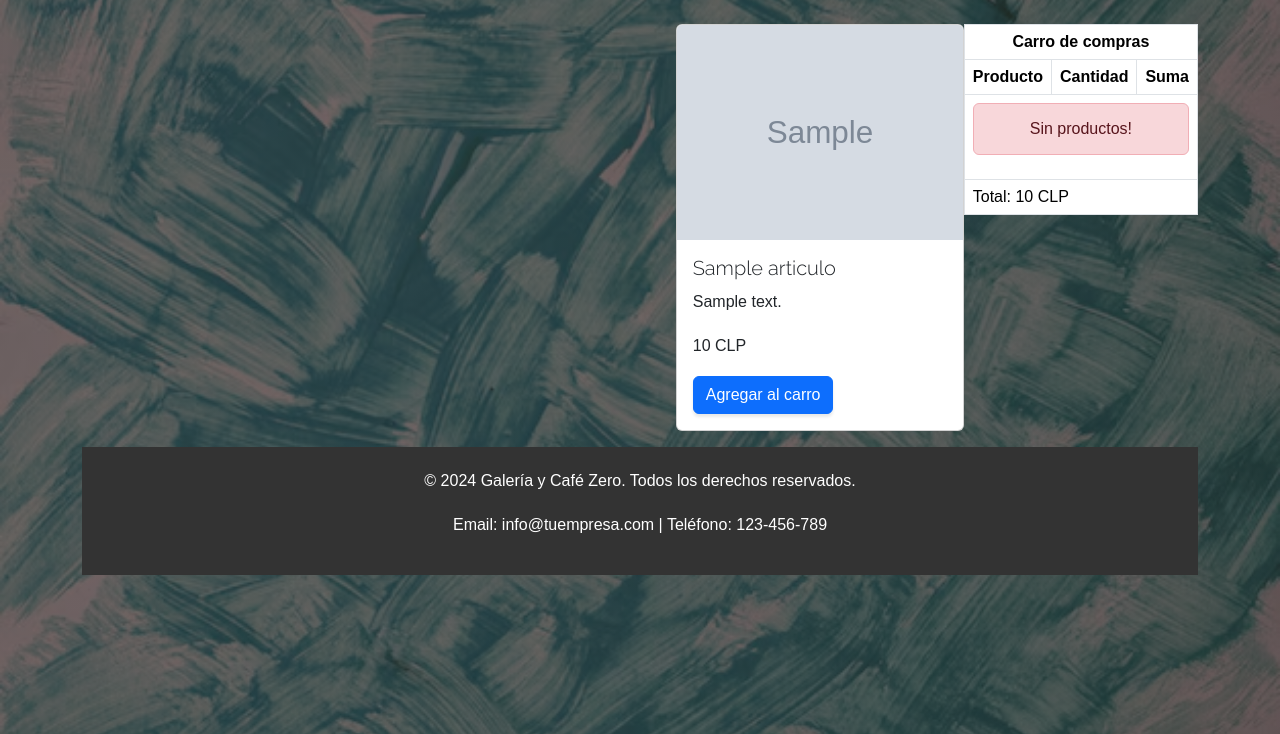
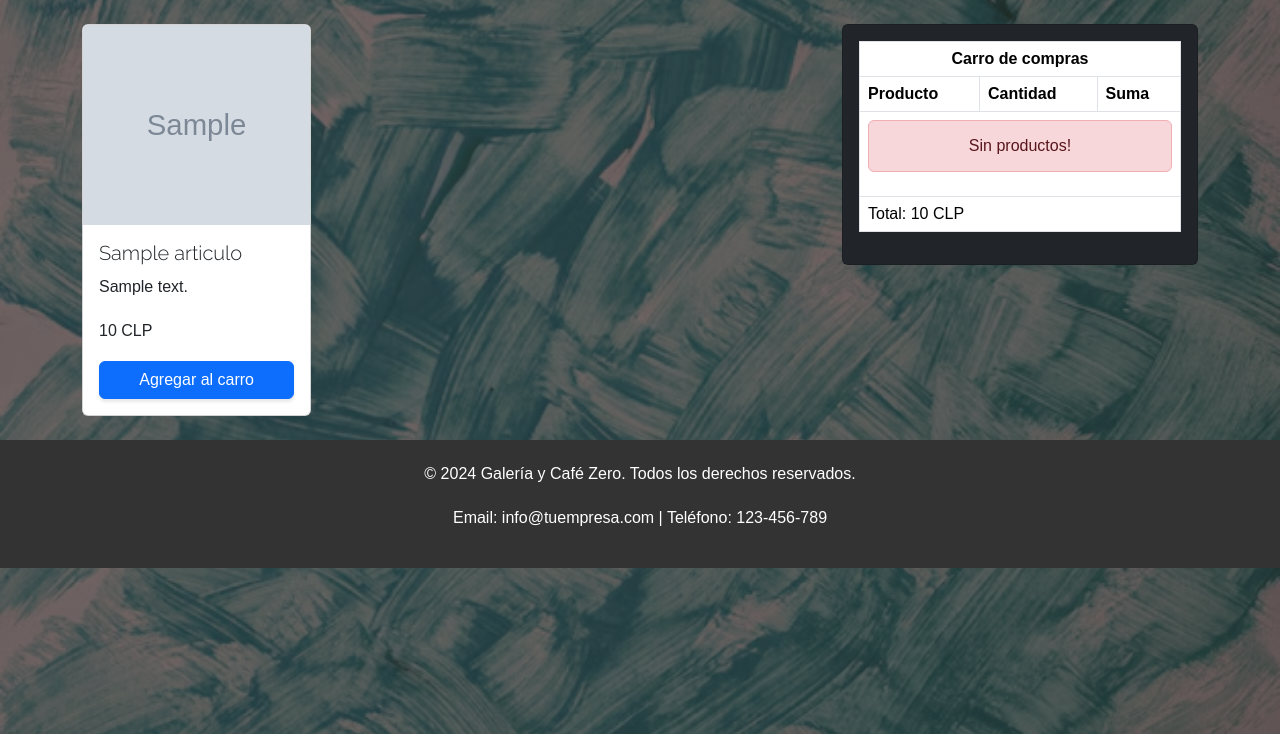
Before and after one commit to Loree1512/DjangoWebZero, a Django app: template catalogo/templates/catalogo/catalogo.html in a window 1280 px wide. Shown: the part 66-800 px from the top of the page. Run offline with Django 3.2, Linux system fonts and the light colour scheme; the template is opened without the code that fills it: most values are stand-ins (such as "Sample title", 1, 10 or a date in 2020); grey boxes marked "Sample" are stand-in pictures; some libraries are stand-ins or nearby versions.

Commit message:
Arreglo diseño Catalogo y probando funcionamiento, ¡Funcionó! :)

```diff
--- a/catalogo/templates/catalogo/catalogo.html
+++ b/catalogo/templates/catalogo/catalogo.html
@@ -9,26 +9,29 @@
 {% bootstrap_javascript %}
 
 {% block content %}
-<div class="container">
-    <div style="float:right ;">
+<div class="container mt-4">
+    <div class="row">
+        <!-- Carrito -->
+        <div class="col-md-4 order-md-2 mb-4">
+            <div class="card bg-dark text-dark">
+                <div class="card-body">
                     {% include "carro/widget.html" %}
                 </div>
+            </div>
+        </div>
 
-<div class="container mt-4">
-    <div class="d-flex justify-content-end mb-3">
-
+                <!-- Catálogo -->
+                <div class="col-md-8 order-md-1">
                     <div class="row">
-
-
                         {% for articulo in articulos %}
-        <div class = "col md-3">
-            <div class="card" style="width: 18rem;">
-                <img src="{{articulo.foto.url}}" class="card-img-top" alt="...">
-                <div class="card-body">
+                        <div class="col-md-6 col-lg-4 mb-4">
+                            <div class="card h-100">
+                                <img src="{{articulo.foto.url}}" class="card-img-top img-fluid fixed-img-size" alt="{{articulo.nombre}}">
+                                <div class="card-body d-flex flex-column">
                                     <h5 class="card-title">{{articulo.nombre}}</h5>
                                     <p class="card-text">{{articulo.descripcion}}</p>
-                <p class="card-text">{{articulo.precio}}&nbsp;CLP</p>
-                <a href="{% url 'carro:agregar' articulo.id %}" class="btn btn-primary">Agregar al carro</a>
+                                    <p class="card-text mt-auto">{{articulo.precio}} CLP</p>
+                                    <a href="{% url 'carro:agregar' articulo.id %}" class="btn btn-primary mt-auto">Agregar al carro</a>
                                 </div>
                             </div>
                         </div>
@@ -36,4 +39,17 @@
             </div>
         </div>
     </div>
+</div>
+
+<style>
+    .custom-cart-card {
+        background-color: #f8f9fa; /* Color de fondo claro */
+        color: #343a40; /* Color de texto oscuro */
+    }
+
+    .fixed-img-size {
+        height: 200px;
+        object-fit: cover;
+    }
+</style>
 {% endblock %}
```
Also changed, not shown: db.sqlite3. Lines whose indentation alone changed are shown as unchanged.
